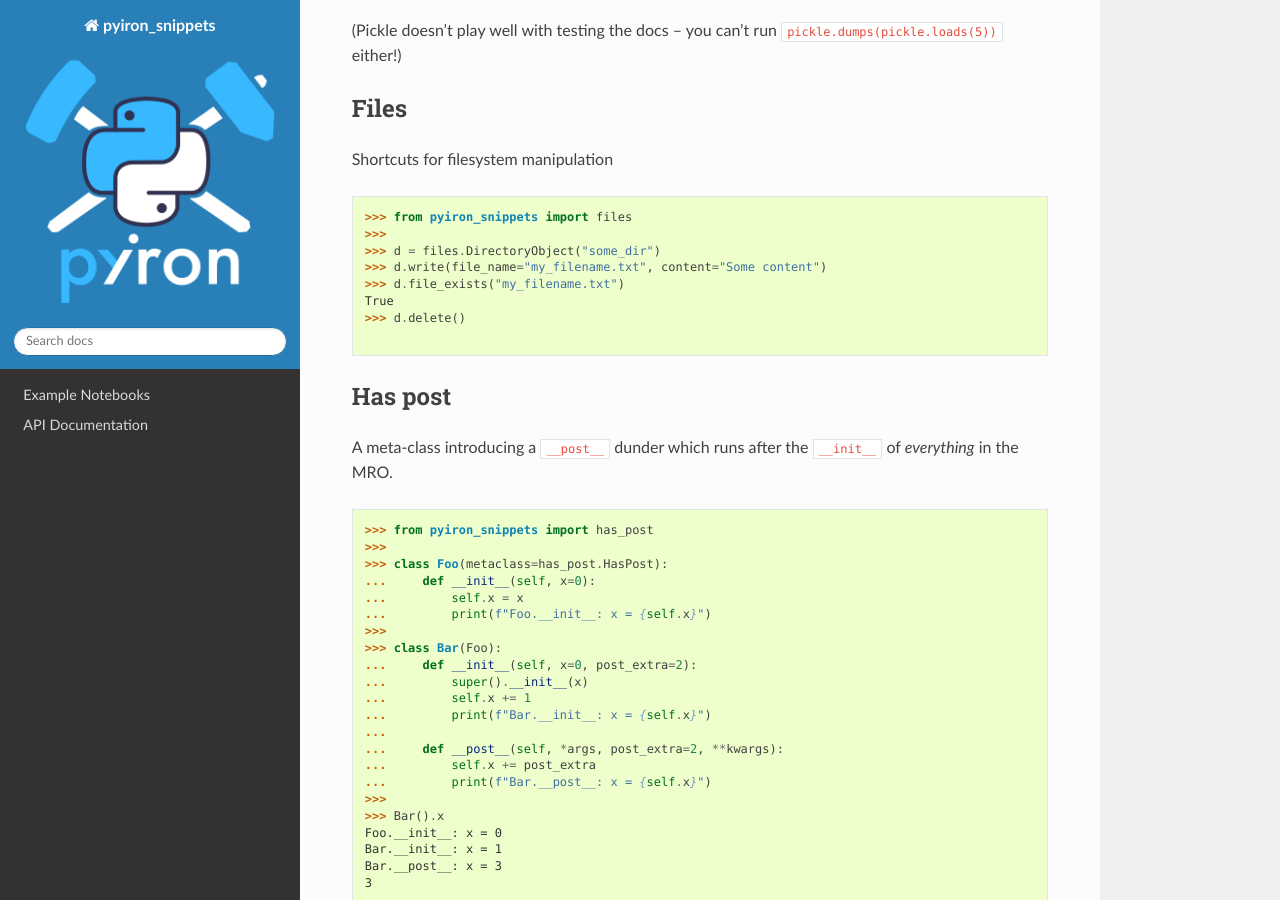
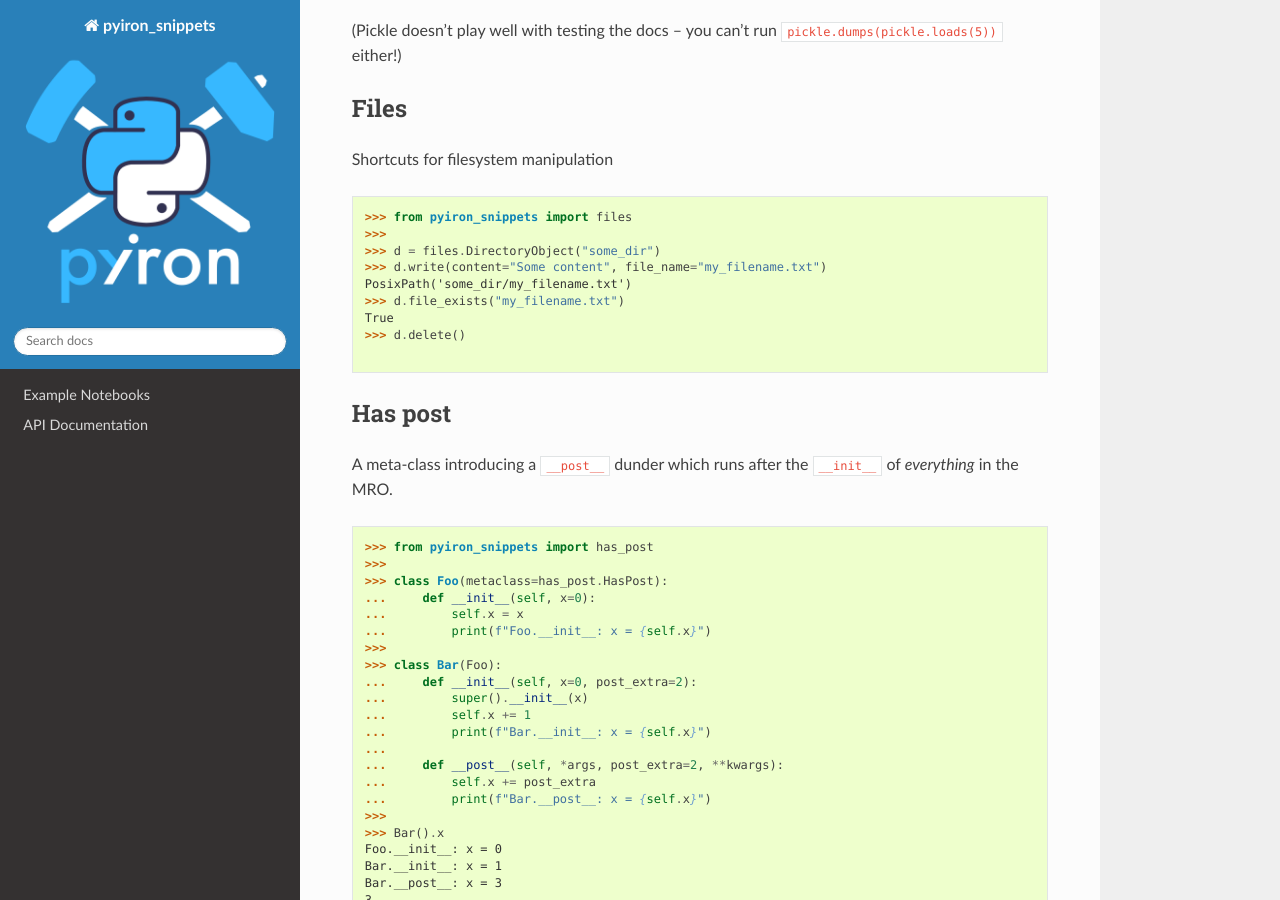
Before and after one commit to pyiron/pyiron_snippets, a Sphinx documentation site: the page built from docs/README.md, in a window 1280 px wide and 900 px high, scrolled down 3584 px. Built offline with Sphinx 7.4.7 and the Read the Docs theme 3.1.0, drawn with Linux system fonts in a browser that asks for light colours.

Commit message:
correct README

```diff
--- a/docs/README.md
+++ b/docs/README.md
@@ -188,7 +188,8 @@ Shortcuts for filesystem manipulation
 >>> from pyiron_snippets import files
 >>>
 >>> d = files.DirectoryObject("some_dir")
->>> d.write(file_name="my_filename.txt", content="Some content")
+>>> d.write(content="Some content", file_name="my_filename.txt")
+PosixPath('some_dir/my_filename.txt')
 >>> d.file_exists("my_filename.txt")
 True
 >>> d.delete()
```
